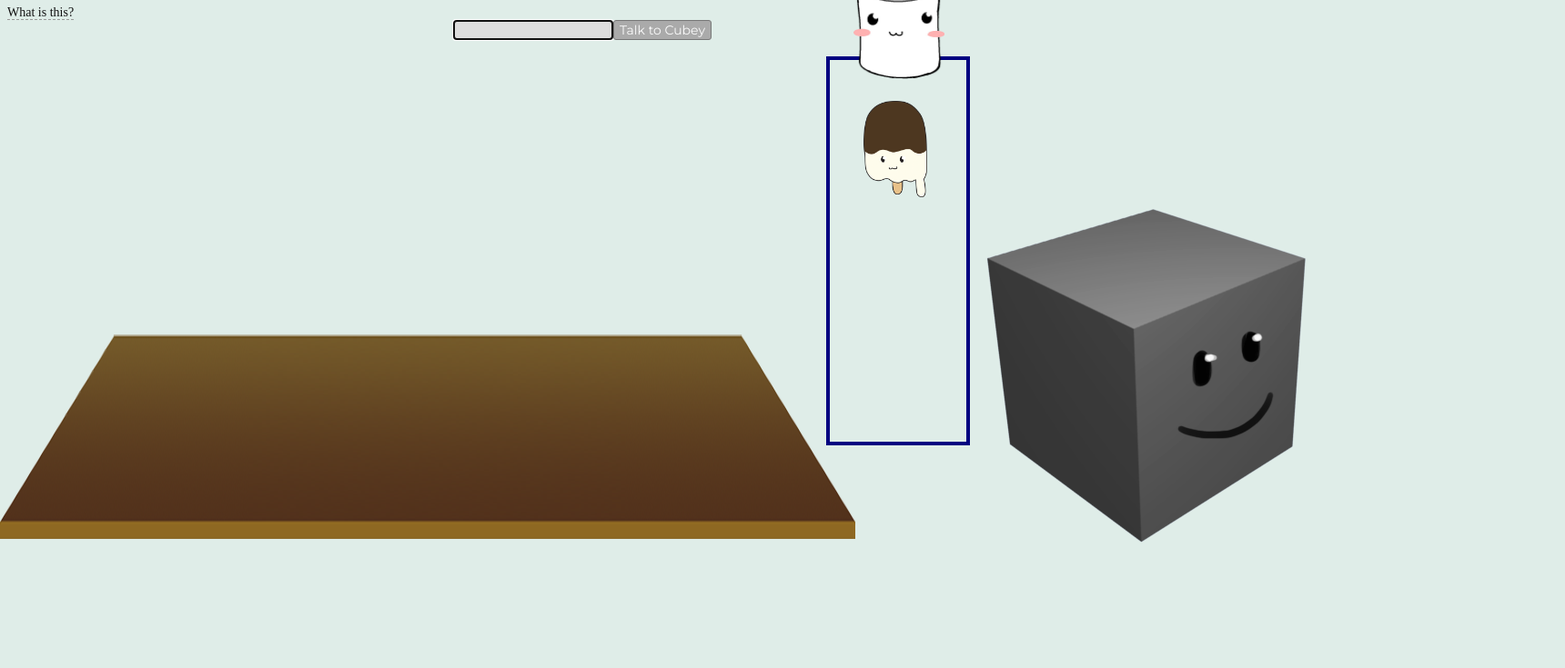
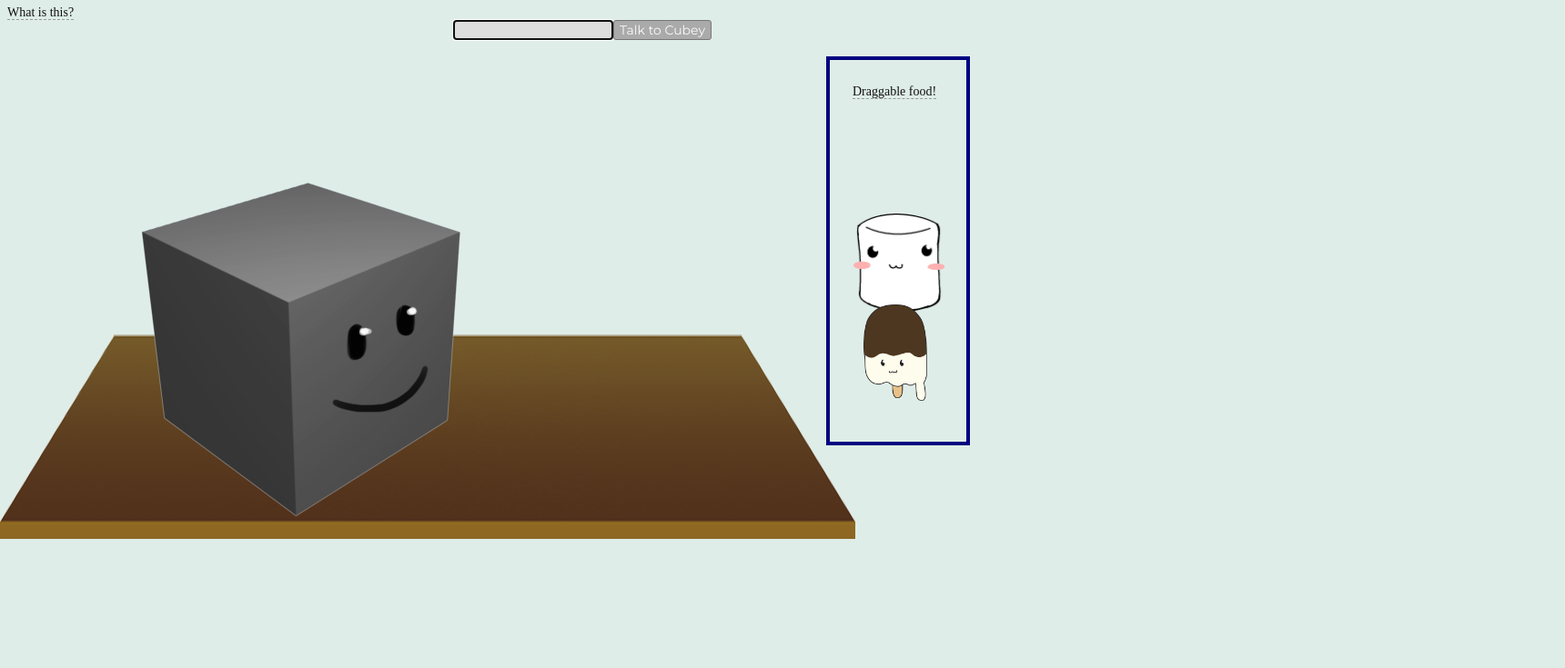
Before and after one commit to jmokona/cubegame, a plain HTML site: page index.html in a window 1280 px wide. Shown: the part 65-800 px from the top of the page at 91% size, 1720 px wide, since content can reach past the window. Drawn offline with nearby package versions, Linux system fonts and the light colour scheme; no server answers.

Commit message:
added div box and description

```diff
--- a/index.html
+++ b/index.html
@@ -5,37 +5,38 @@
   <title>Meet Cubey!</title>
    <!--Facebook thumbnail image-->
       <meta property="og:image" content="img/marshmallow.png"/>
+      <script src="/box.js"></script>
 
   <link rel="stylesheet" href="style.css">
 </head>
 
 <body>
 <h2>Meet Cubey</h2>
-<p>What is this?</p>
+<a title="A project created by Paula Huang, Mokona Jiang, and Christina Liu at Bitcamp 2015 as we experimented with the possibilities of HTML, CSS, and js/jQuery."><span title="More"><p>What is this?</p></span></a>
+
+
 <link rel="stylesheet" type="text/css" href="drag.css">
 
 <script src="https://ajax.googleapis.com/ajax/libs/jquery/2.1.3/jquery.min.js"></script>
 <script src='drag.js' type='text/javascript'></script>
 <script src='sentiment.js' type='text/javascript'></script>
 
-<center>
-<input id='textInput' type='text'><button id="arrowButton" type="button">Talk to Cubey</button>
-</center>
+  <center>
+    <input id='textInput' type='text'><button id="arrowButton" type="button">Talk to Cubey</button>
+  </center>
 
 <br>
-<div id="main">
+
 	<img class='cube' id='hi' src='img/hi.png'>
-
 	<img class='cube' id='sad' src='img/sad.png'>
-
 	<img class='cube' id='verySad' src='img/verySad.png'>
-
   <img class='cube' id='superhappy' src='img/birthday.png'>
 
 	<canvas id="originalCube" style='position: absolute;'></canvas>
-
-	<img class='dragme' style='position: absolute; top:44px; left: 938px; width: 100px;'src='img/marshmallow.png'>
-  <img id='icecream' class='dragme' style='position: absolute; top: 176px; left: 949px; width: 70px;'src='img/icecream.png'>
+<div id="main">
+  <p class='subtitle'>Draggable food!</p>
+	<img class='dragme' style='position: absolute; top:300px; left: 938px; width: 100px;'src='img/marshmallow.png'>
+  <img id='icecream' class='dragme' style='position: absolute; top:400px; left: 949px; width: 70px;'src='img/icecream.png'>
 </div>
 
 
```
